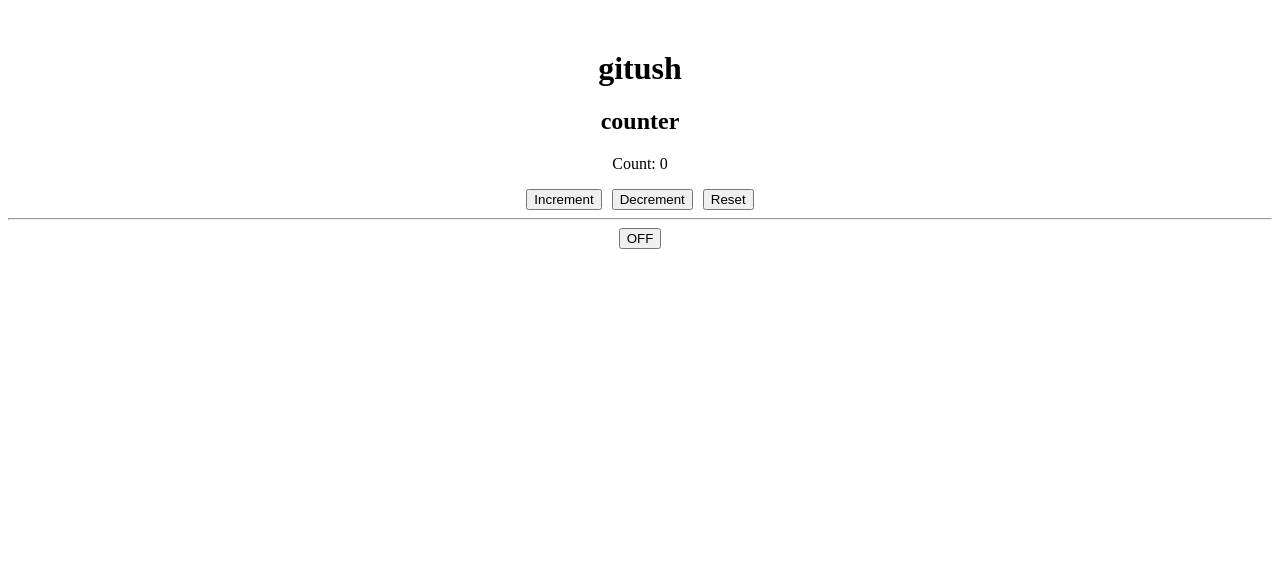
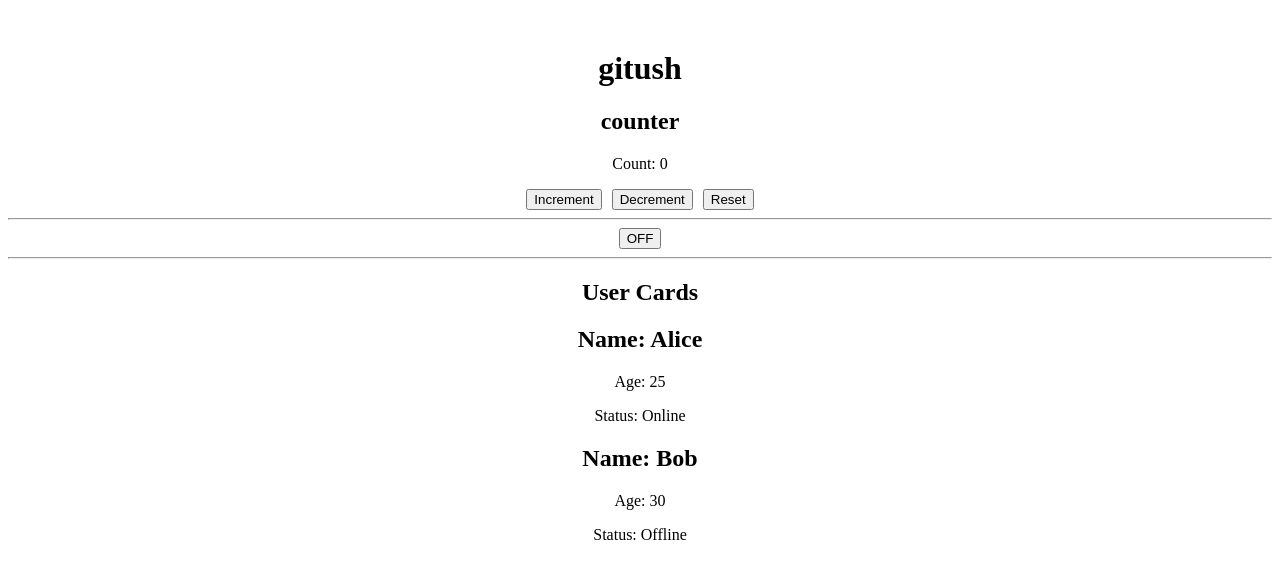
Before and after one commit to crystalfox1/giti, a React (Vite) app: page / in a window 1280 px wide. Shown: the top 578 px of the page. Built offline with nearby package versions, Linux system fonts and the light colour scheme.

Commit message:
complete all components with teacher usercard version

```diff
--- a/src/App.tsx
+++ b/src/App.tsx
@@ -1,5 +1,6 @@
 import Counter from "./Counter";
 import Toggle from "./Toggle";
+import UserCard from "./UserCard";
 
 function App() {
   return (
@@ -8,6 +9,10 @@ function App() {
       <Counter />
       <hr />
       <Toggle />
+      <hr />
+      <h2>User Cards</h2>
+      <UserCard name="Alice" age={25} isOnline={true} />
+      <UserCard name="Bob" age={30} isOnline={false} />
     </div>
   );
 }
--- /dev/null
+++ b/src/UserCard.tsx
@@ -0,0 +1,16 @@
+interface UserCardProps {
+  name: string
+  age: number
+  isOnline: boolean
+}
+
+function UserCard(props: UserCardProps) {
+  return (
+    <div>
+      <h2>Name: {props.name}</h2>
+      <p>Age: {props.age}</p>
+      <p>Status: {props.isOnline ? "Online" : "Offline"}</p>
+    </div>
+  )
+}
+export default UserCard
```
